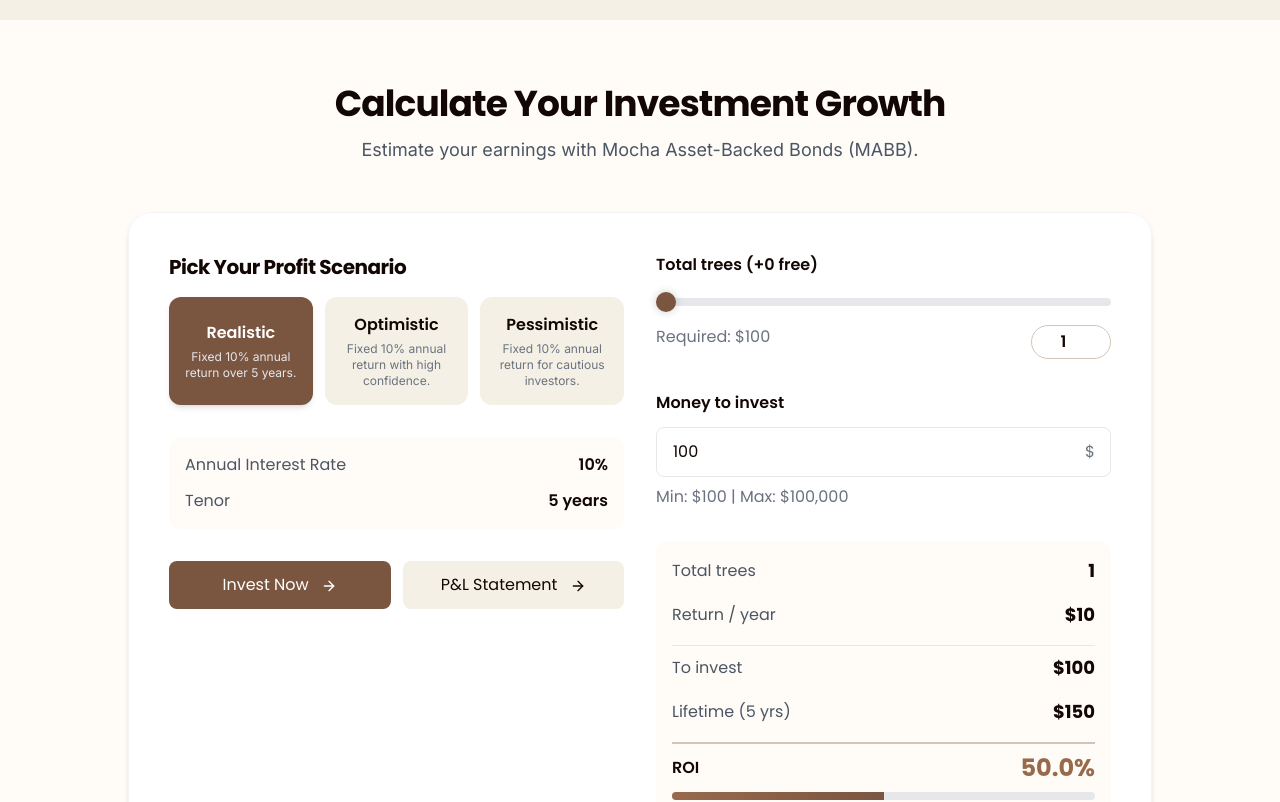
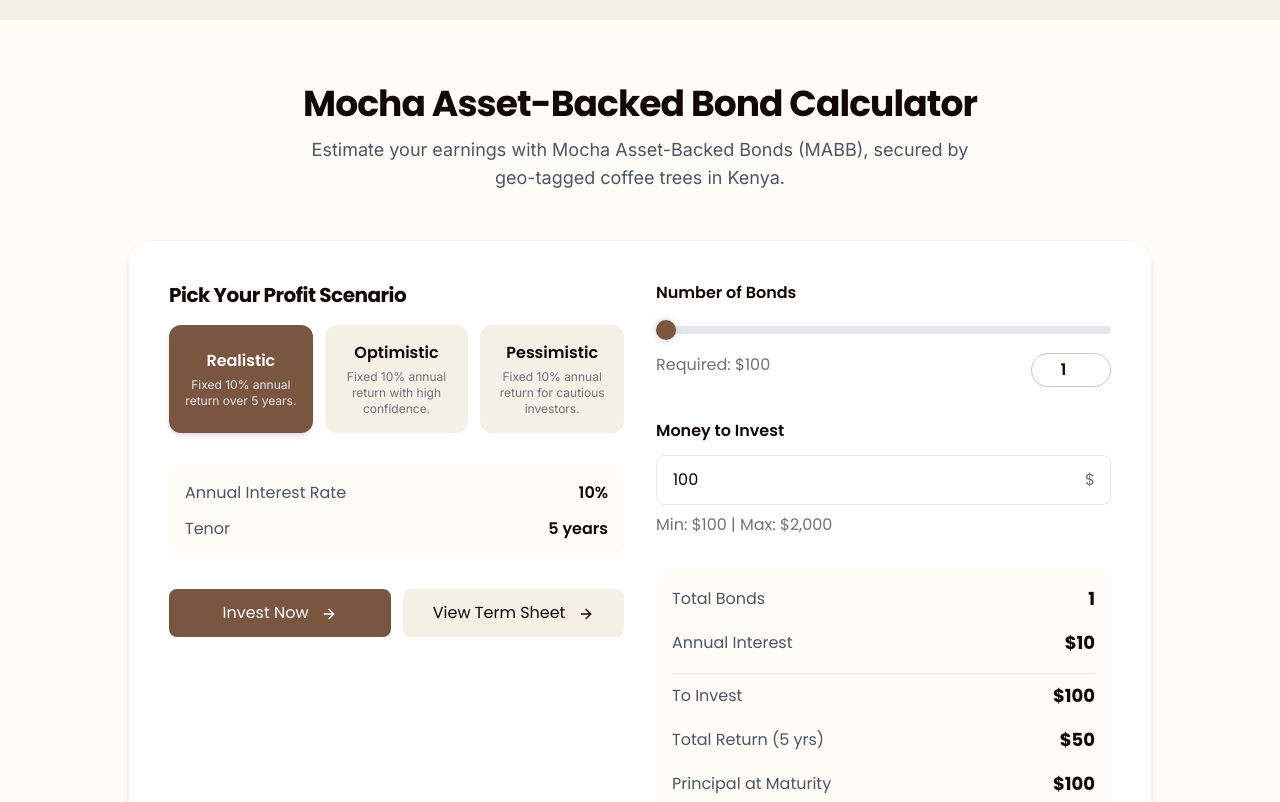
Before and after one commit to Project-Mocha-Coffee/mocha-website, a React (Vite) app: page / in a window 1280 px wide. Shown: the part 1420-2222 px from the top of the page. Built offline with nearby package versions, Linux system fonts and the light colour scheme; no server answers.

Commit message:
ROI Calculator fixed

```diff
--- a/src/components/InvestmentCalculator.tsx
+++ b/src/components/InvestmentCalculator.tsx
@@ -8,7 +8,7 @@
 };
 
 const InvestmentCalculator = () => {
-  const [totalTrees, setTotalTrees] = useState(1);
+  const [totalBonds, setTotalBonds] = useState(1);
   const [moneyToInvest, setMoneyToInvest] = useState(100);
   const [selectedScenario, setSelectedScenario] = useState('realistic');
   const [isVisible, setIsVisible] = useState(false);
@@ -41,46 +41,40 @@
     debounceRef.current = setTimeout(callback, delay);
   };
 
-  const costPerTree = 100;
-  const maxTrees = 1000;
+  const costPerBond = 100;
+  const maxBonds = 20; // Updated to reflect per-investor cap
   const minInvestment = 100;
-  const maxInvestment = 100000;
+  const maxInvestment = 2000; // Updated to 20 bonds * $100
 
-  // Calculate trees and returns
-  const actualTrees = Math.floor(moneyToInvest / costPerTree);
-  const actualFreeTrees = Math.floor(actualTrees / 10);
-  const actualTotalTrees = actualTrees + actualFreeTrees;
-  const scenario = scenarios[selectedScenario];
-
-  // MABB calculations
-  const returnPerYear = actualTotalTrees * costPerTree * scenario.interestRate;
-  const lifetimeReturn = actualTotalTrees * (costPerTree + (costPerTree * scenario.interestRate * scenario.tenor));
-  const roi = ((lifetimeReturn - moneyToInvest) / moneyToInvest) * 100;
+  // Calculate returns based on documentation
+  const actualBonds = Math.floor(moneyToInvest / costPerBond);
+  const annualInterest = actualBonds * 10; // $10 per bond per year
+  const lifetimeReturn = actualBonds * 50; // $50 total interest per bond over 5 years
+  const totalPayout = (actualBonds * costPerBond) + lifetimeReturn; // Principal + total interest
+  const roi = (lifetimeReturn / moneyToInvest) * 100;
   const roiPercentage = Math.min(roi, 100);
 
   // Slider calculations
-  const treePercentage = ((totalTrees - 1) / (maxTrees - 1)) * 100;
-  const requiredInvestment = totalTrees * costPerTree;
-  const freeTrees = Math.floor(totalTrees / 10);
-  const totalTreesWithFree = totalTrees + freeTrees;
+  const bondPercentage = ((totalBonds - 1) / (maxBonds - 1)) * 100;
+  const requiredInvestment = totalBonds * costPerBond;
 
-  const handleTreeChange = (e) => {
-    const trees = parseInt(e.target.value);
-    setTotalTrees(trees);
-    setMoneyToInvest(trees * costPerTree);
+  const handleBondChange = (e) => {
+    const bonds = parseInt(e.target.value);
+    setTotalBonds(bonds);
+    setMoneyToInvest(bonds * costPerBond);
   };
 
-  const handleTreeInputChange = (e) => {
-    const value = Math.max(1, Math.min(maxTrees, parseInt(e.target.value) || 1));
-    setTotalTrees(value);
-    setMoneyToInvest(value * costPerTree);
+  const handleBondInputChange = (e) => {
+    const value = Math.max(1, Math.min(maxBonds, parseInt(e.target.value) || 1));
+    setTotalBonds(value);
+    setMoneyToInvest(value * costPerBond);
   };
 
   const handleMoneyChange = (e) => {
     debounce(() => {
       const value = Math.max(minInvestment, Math.min(maxInvestment, parseInt(e.target.value) || minInvestment));
       setMoneyToInvest(value);
-      setTotalTrees(Math.floor(value / costPerTree));
+      setTotalBonds(Math.floor(value / costPerBond));
     }, 100);
   };
 
@@ -96,10 +90,10 @@
         <div className="max-w-5xl mx-auto">
           <div className="text-center mb-10 md:mb-12">
             <h2 className="text-2xl md:text-3xl lg:text-4xl font-bold text-forest-700 mb-3 animate-fade-in">
-              Calculate Your Investment Growth
+              Mocha Asset-Backed Bond Calculator
             </h2>
             <p className="text-gray-600 text-base md:text-lg max-w-2xl mx-auto animate-fade-in delay-100">
-              Estimate your earnings with Mocha Asset-Backed Bonds (MABB).
+              Estimate your earnings with Mocha Asset-Backed Bonds (MABB), secured by geo-tagged coffee trees in Kenya.
             </p>
           </div>
 
@@ -137,11 +131,11 @@
                 <div className="space-y-3 bg-cream-50 p-4 rounded-xl animate-fade-in delay-300">
                   <div className="flex justify-between">
                     <span className="text-gray-600 text-sm md:text-base">Annual Interest Rate</span>
-                    <span className="text-forest-700 font-semibold text-sm md:text-base">{scenario.interestRate * 100}%</span>
+                    <span className="text-forest-700 font-semibold text-sm md:text-base">10%</span>
                   </div>
                   <div className="flex justify-between">
                     <span className="text-gray-600 text-sm md:text-base">Tenor</span>
-                    <span className="text-forest-700 font-semibold text-sm md:text-base">{scenario.tenor} years</span>
+                    <span className="text-forest-700 font-semibold text-sm md:text-base">5 years</span>
                   </div>
                 </div>
 
@@ -151,30 +145,30 @@
                     Invest Now <ArrowRight className="ml-2 h-4 w-4 inline" />
                   </button>
                   <button className="flex-1 bg-cream-100 text-forest-700 py-3 px-6 rounded-lg hover:bg-cream-200 transition-all duration-300 transform hover:scale-105 focus:outline-none focus:ring-2 focus:ring-gold-500">
-                    P&L Statement <ArrowRight className="ml-2 h-4 w-4 inline" />
+                    View Term Sheet <ArrowRight className="ml-2 h-4 w-4 inline" />
                   </button>
                 </div>
               </div>
 
               {/* Right side - Sliders and Results */}
               <div className="order-1 lg:order-2 space-y-6 md:space-y-8">
-                {/* Tree Slider */}
+                {/* Bond Slider */}
                 <div>
                   <label className="block text-forest-700 font-semibold mb-3 text-sm md:text-base animate-fade-in delay-200">
-                    Total trees (+{freeTrees} free)
+                    Number of Bonds
                   </label>
                   <div className="relative">
                     <input
                       type="range"
                       min="1"
-                      max={maxTrees}
-                      value={totalTrees}
-                      onChange={handleTreeChange}
+                      max={maxBonds}
+                      value={totalBonds}
+                      onChange={handleBondChange}
                       className="w-full h-2 bg-gray-200 rounded-lg appearance-none cursor-pointer focus:outline-none focus:ring-2 focus:ring-gold-500"
                       style={{
-                        background: `linear-gradient(to right, #7A5540 0%, #7A5540 ${treePercentage}%, #E5E7EB ${treePercentage}%, #E5E7EB 100%)`
+                        background: `linear-gradient(to right, #7A5540 0%, #7A5540 ${bondPercentage}%, #E5E7EB ${bondPercentage}%, #E5E7EB 100%)`
                       }}
-                      aria-label="Number of trees"
+                      aria-label="Number of bonds"
                     />
                     <div className="flex justify-between mt-3">
                       <span className="text-sm md:text-base text-gray-500">
@@ -183,11 +177,11 @@
                       <input
                         type="number"
                         min="1"
-                        max={maxTrees}
-                        value={totalTrees}
-                        onChange={handleTreeInputChange}
+                        max={maxBonds}
+                        value={totalBonds}
+                        onChange={handleBondInputChange}
                         className="w-20 px-2 py-1 rounded-full border border-gold-200 text-forest-700 font-semibold text-sm md:text-base text-center focus:ring-2 focus:ring-gold-500 focus:border-transparent"
-                        aria-label="Edit number of trees"
+                        aria-label="Edit number of bonds"
                       />
                     </div>
                   </div>
@@ -196,7 +190,7 @@
                 {/* Money Input Field */}
                 <div>
                   <label className="block text-forest-700 font-semibold mb-3 text-sm md:text-base animate-fade-in delay-200">
-                    Money to invest
+                    Money to Invest
                   </label>
                   <div className="relative">
                     <input
@@ -222,30 +216,36 @@
                 {/* Results */}
                 <div className="space-y-4 bg-cream-50 p-4 rounded-xl animate-fade-in delay-300">
                   <div className="flex justify-between items-center">
-                    <span className="text-gray-600 text-sm md:text-base">Total trees</span>
-                    <span className="text-forest-700 font-bold text-base md:text-lg">{actualTotalTrees}</span>
+                    <span className="text-gray-600 text-sm md:text-base">Total Bonds</span>
+                    <span className="text-forest-700 font-bold text-base md:text-lg">{actualBonds}</span>
                   </div>
                   <div className="flex justify-between items-center">
-                    <span className="text-gray-600 text-sm md:text-base">Return / year</span>
+                    <span className="text-gray-600 text-sm md:text-base">Annual Interest</span>
                     <span className="text-forest-700 font-bold text-base md:text-lg">
-                      ${Math.round(returnPerYear).toLocaleString()}
+                      ${Math.round(annualInterest).toLocaleString()}
                     </span>
                   </div>
                   <div className="flex justify-between items-center border-t border-gray-200 pt-2">
-                    <span className="text-gray-600 text-sm md:text-base">To invest</span>
+                    <span className="text-gray-600 text-sm md:text-base">To Invest</span>
                     <span className="text-forest-700 font-bold text-base md:text-lg">
                       ${moneyToInvest.toLocaleString()}
                     </span>
                   </div>
                   <div className="flex justify-between items-center">
-                    <span className="text-gray-600 text-sm md:text-base">Lifetime (5 yrs)</span>
+                    <span className="text-gray-600 text-sm md:text-base">Total Return (5 yrs)</span>
                     <span className="text-forest-700 font-bold text-base md:text-lg">
                       ${Math.round(lifetimeReturn).toLocaleString()}
                     </span>
                   </div>
+                  <div className="flex justify-between items-center">
+                    <span className="text-gray-600 text-sm md:text-base">Principal at Maturity</span>
+                    <span className="text-forest-700 font-bold text-base md:text-lg">
+                      ${Math.round(actualBonds * costPerBond).toLocaleString()}
+                    </span>
+                  </div>
                   <div className="space-y-2">
                     <div className="flex justify-between items-center pt-2 border-t-2 border-gold-200">
-                      <span className="text-forest-700 font-semibold text-sm md:text-base">ROI</span>
+                      <span className="text-forest-700 font-semibold text-sm md:text-base">ROI (5 yrs)</span>
                       <span className="text-gold-500 font-bold text-xl md:text-2xl">{roi.toFixed(1)}%</span>
                     </div>
                     <div className="w-full h-2 bg-gray-200 rounded-full overflow-hidden">
```
Also changed, not shown: 1 other file (tests, documents, lock files or other folders).
